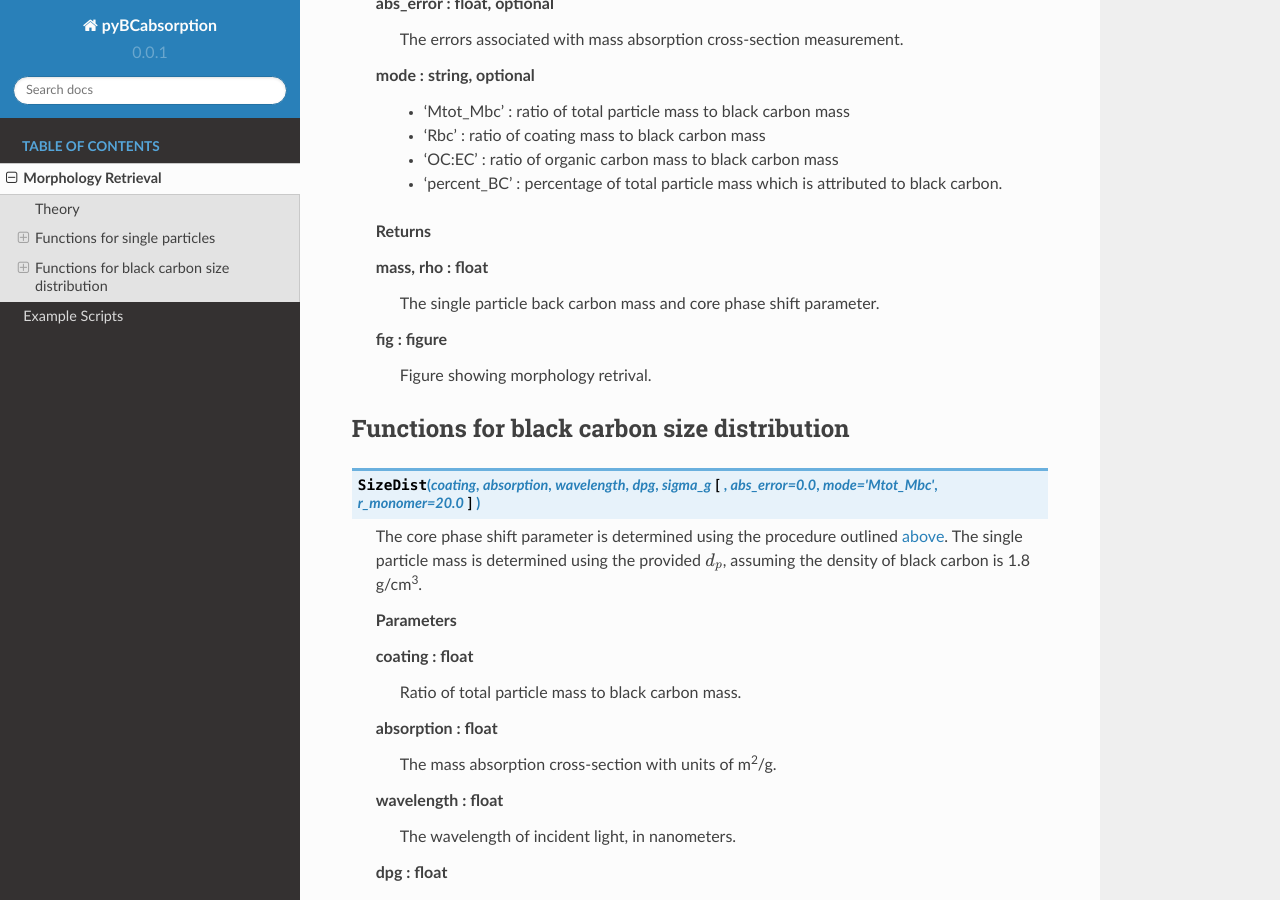
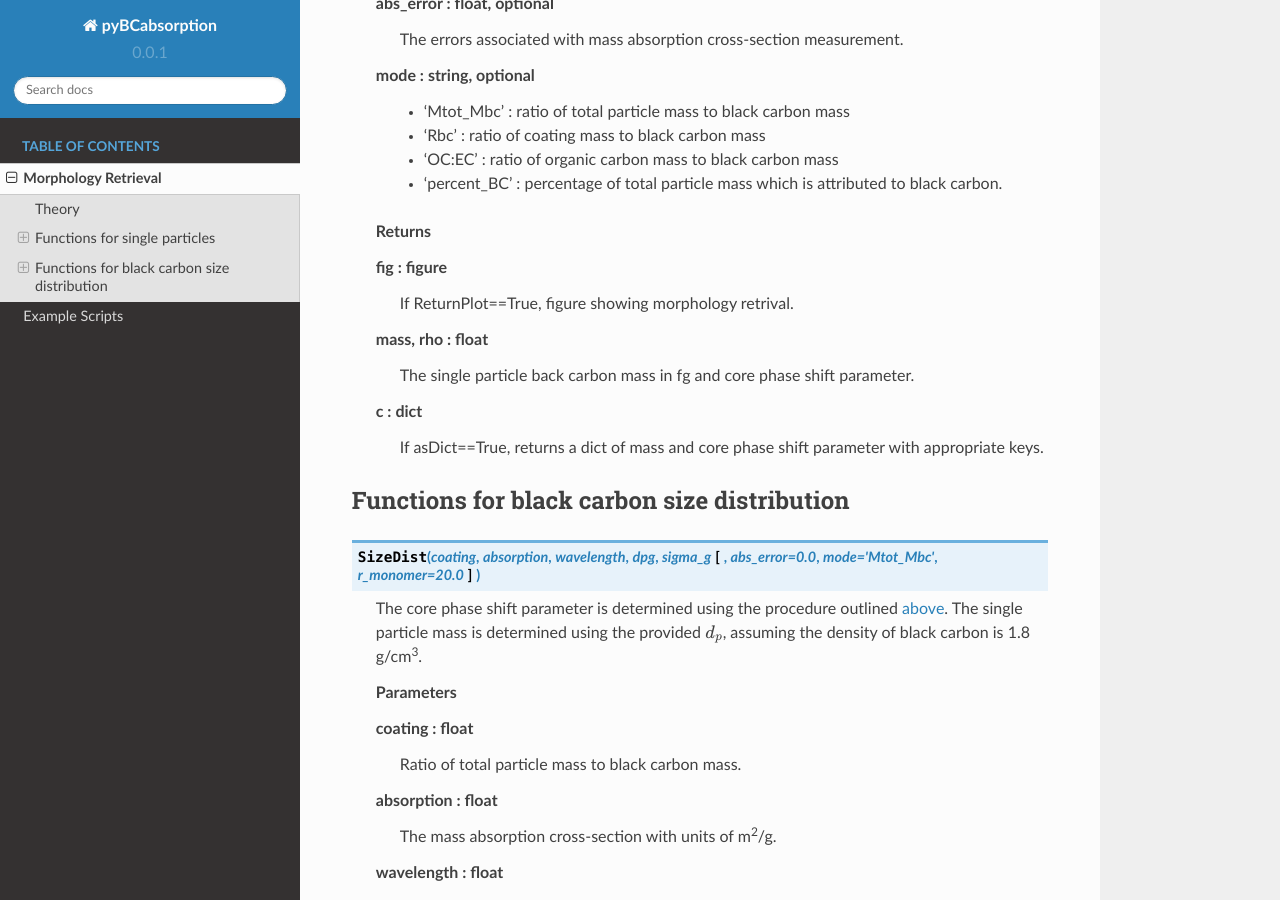
Before and after one commit to beelerpayton/FracScatt, a Sphinx documentation site: the page built from docs/source/functions.rst, in a window 1280 px wide and 900 px high, scrolled down 2407 px. Built offline with Sphinx 7.4.7 and the Read the Docs theme 2.0.0, drawn with Linux system fonts in a browser that asks for light colours; pages that are not in the unit, such as notebooks, are missing from menus.

Commit message:
Update functions.rst

```diff
--- a/docs/source/functions.rst
+++ b/docs/source/functions.rst
@@ -80,10 +80,13 @@ Functions for single particles
 
    **Returns**
 
+   fig : figure
+	If ReturnPlot==True, figure showing morphology retrival.
    mass, rho : float
-	The single particle back carbon mass and core phase shift parameter.
-   fig : figure
-	Figure showing morphology retrival.
+	The single particle back carbon mass in fg and core phase shift parameter.
+   c : dict
+	If asDict==True, returns a dict of mass and core phase shift parameter with appropriate keys.
+
 
 Functions for black carbon size distribution
 ---------------------------------
```
